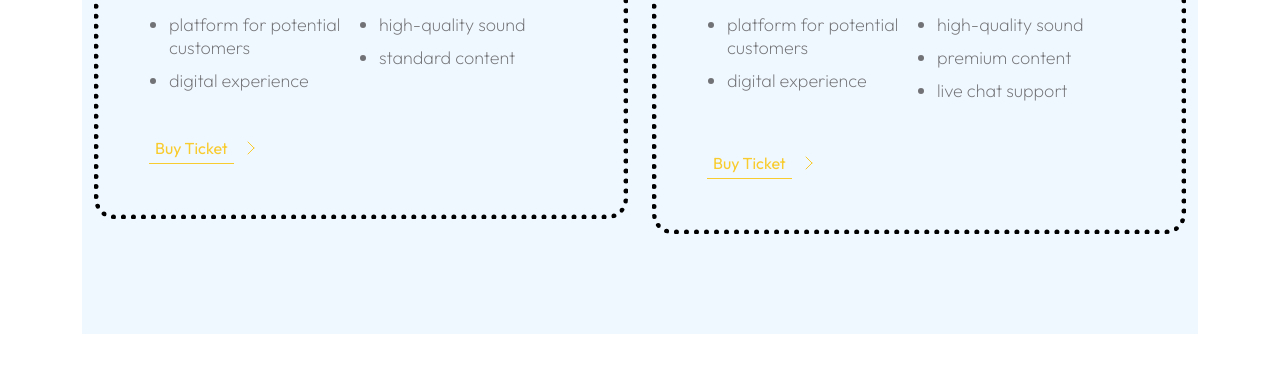
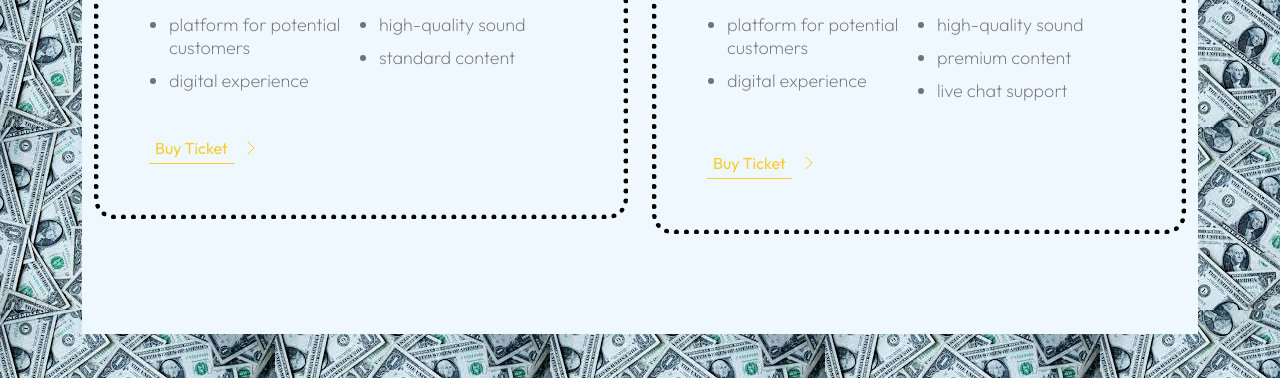
Before and after one commit to Othmanehaiba/Breif-1, a plain HTML site: page section_5.html in a window 1280 px wide. Shown: the part 422-800 px from the top of the page. Drawn offline with Linux system fonts and the light colour scheme.

Commit message:
i added a background to the pricing page

```diff
--- a/section_5.html
+++ b/section_5.html
@@ -16,7 +16,7 @@
 
         <link href="css/templatemo-festava-live.css" rel="stylesheet">
 </head>
-<body>
+<body style="background-image: url(images/download\ \(2\).jpg);">
     <style>
     .navbar{
         background-color: black;
```
